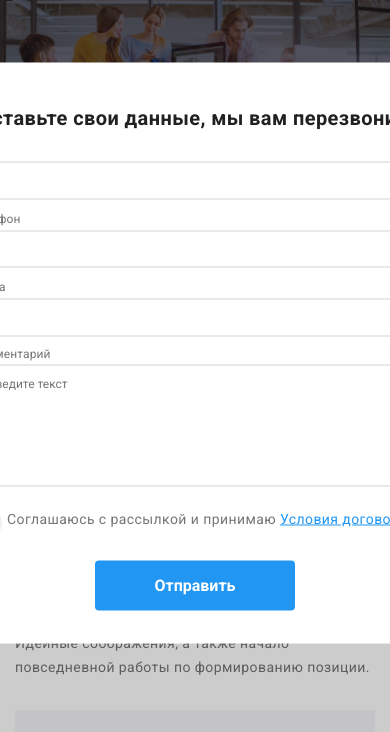
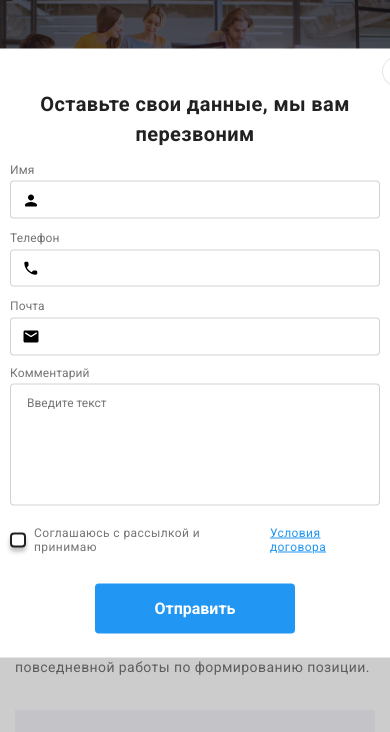
Before and after one commit to Naira21/goit-markup-hw-08, a plain HTML site: page index.html in a window 390 px wide. Both pictures are taken after a click on the button "Заказать услугу". Shown: the part 69-801 px from the top of the page. Drawn offline with nearby package versions, Linux system fonts and the light colour scheme; a script that the page names is missing.

Commit message:
modal fixed

```diff
--- a/index.html
+++ b/index.html
@@ -411,6 +411,7 @@
     </footer>
     <div class="backdrop is-hidden" data-modal>
       <div class="modal">
+        <div class="modal__content">
         <p class="modal__title">Оставьте свои данные, мы вам перезвоним</p>
         <form class="modal__form" autocomplete="on">
           <label class="modal__label"
@@ -461,6 +462,7 @@
             <use href="./images/icons/icons.svg#icon-btn-close"></use>
           </svg>
         </button>
+        </div>
       </div>
     </div>
     <script src="./js/modal.js"></script>
--- a/sass/components/_button.scss
+++ b/sass/components/_button.scss
@@ -66,7 +66,6 @@
 
 .button--send {
   display: flex;
-  margin: 30px auto 40px auto;
   width: 200px;
   height: 50px;
 
@@ -76,7 +75,9 @@
   align-items: center;
   justify-content: center;
 }
-
+.button.button--send {
+  margin-top: 30px;
+}
 .btn-close {
   position: absolute;
   top: 8px;
--- a/sass/components/_modal.scss
+++ b/sass/components/_modal.scss
@@ -8,31 +8,35 @@
   background-color: var(--modal-bg);
   transition: opacity 250ms cubic-bezier(0.4, 0, 0.2, 1), visibility 250ms cubic-bezier(0.4, 0, 0.2, 1);
 
+  overflow-y: scroll;
   &.is-hidden {
     opacity: 0;
     visibility: hidden;
     pointer-events: none;
   }
 }
-
+.modal__content {
+  padding: 40px;
+}
 .modal {
   width: 528px;
   height: 581px;
   background-color: var(--main-bg-text-color);
   border-radius: 4px;
-
+  @media screen and (max-width: 1199.98px) {
+    width: 450px;
+    height: 609px;
+  }
   position: absolute;
   top: 50%;
   left: 50%;
   transform: translate(-50%, -50%);
-
   transition-property: transform;
   transition-duration: 250ms;
   transition-timing-function: cubic-bezier(0.4, 0, 0.2, 1);
 
   &__form {
     display: block;
-    width: 448px;
     margin-left: auto;
     margin-right: auto;
   }
@@ -53,8 +57,12 @@
     font-size: 20px;
     line-height: 23px;
     text-align: center;
+    margin-bottom: 12px;
 
-    margin: 44px 40px 12px 40px;
+    @media screen and (max-width: 1199.98px) {
+      font-size: 20px;
+      line-height: 30px;
+    }
   }
 }
 
@@ -114,7 +122,7 @@ textarea {
   border: 2px solid var(--main-text-color);
   box-shadow: 0px 4px 4px rgba(0, 0, 0, 0.25);
   border-radius: 4px;
-  margin-right: 8.38px;
+  margin-right: 8px;
   background-color: var(--main-bg-text-color);
 
   transition: border 250ms cubic-bezier(0.4, 0, 0.2, 1), background-color 250ms cubic-bezier(0.4, 0, 0.2, 1);
@@ -133,6 +141,11 @@ textarea {
   justify-content: center;
   align-items: center;
   display: flex;
+
+  @media screen and (max-width: 1199.98px) {
+    font-size: 12px;
+    line-height: 14px;
+  }
 }
 
 .form__condition {
```
Also changed, not shown: css/main.css, css/main.min.css, 2 other files.
